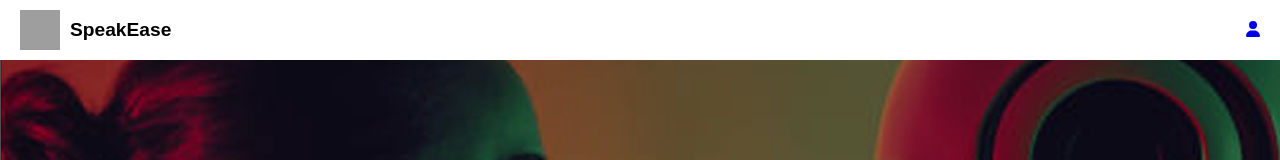
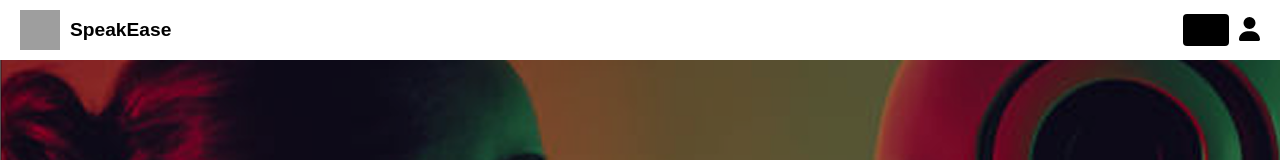
Before and after one commit to OrelShai/SpeakEase, a React (Create React App) app in the folder speakease-frontend/: page / in a window 1280 px wide. Shown: the top 160 px of the page. Built offline with nearby package versions, Linux system fonts and the light colour scheme; grey boxes are pictures that could not be loaded.

Commit message:
....
..
..

```diff
--- a/speakease-frontend/src/pages/HomePage.css
+++ b/speakease-frontend/src/pages/HomePage.css
@@ -8,6 +8,11 @@
     font-family: Arial, sans-serif;
     background-color: #f9f9f9;
     height: auto;
+  }
+
+  body.dark-mode {
+    background-color: #121212;
+    color: #ffffff;
   }
 
   .homepage {
@@ -24,7 +29,39 @@
     box-shadow: 0 2px 5px rgba(0,0,0,0.1);
   }
 
+  .navbar.dark-mode {
+    background-color: #1e1e1e;
+  }
+
+  .login-icon, .dark-mode-icon {
+    margin-left: 10px;
+    font-size: 1.5rem;
+    cursor: pointer;
+    color: #000; /* Default color for light mode */
+  }
+
+  .dark-mode-icon {
+    margin-left: 0;
+  }
+
+  body.dark-mode .login-icon,
+  body.dark-mode .dark-mode-icon {
+    color: #fff; /* Color for dark mode */
+  }
+
+  .dark-mode-icon {
+    color: #000; /* Sun icon color for light mode */
+  }
+
+  body.dark-mode .dark-mode-icon {
+    color: #fff; /* Sun icon color for dark mode */
+  }
+
   .navbar-left {
+    display: flex;
+    align-items: center;
+  }
+  .navbar-right {
     display: flex;
     align-items: center;
   }
@@ -61,6 +98,10 @@
     background: url("/public/images/woman_and_robot.png") center center / cover no-repeat;
   }
 
+  .hero.dark-mode {
+    background-color: #1e1e1e;
+  }
+
   .hero-overlay {
     position: absolute;
     top: 0;
@@ -91,6 +132,10 @@
   .scenarios {
     background-color: #fff;
     padding: 40px 20px;
+  }
+
+  .scenarios.dark-mode {
+    background-color: #1e1e1e;
   }
 
   .scenario-grid {
@@ -139,6 +184,10 @@
     justify-content: space-between;
   }
 
+  .dark-bar.dark-mode {
+    background-color: #1e1e1e;
+  }
+
   .dark-bar p {
     margin: 0;
     margin-bottom: 5px;
@@ -177,6 +226,10 @@
     margin: 0 auto;
   }
 
+  .guidance.dark-mode {
+    background-color: #1e1e1e;
+  }
+
   .guidance h2 {
     font-size: 2rem;
     margin-bottom: 30px;
@@ -213,6 +266,10 @@
   .testimonials {
     padding: 40px 20px;
     background-color: #f2f2f2;
+  }
+
+  .testimonials.dark-mode {
+    background-color: #1e1e1e;
   }
 
   .testimonials h2 {
@@ -260,6 +317,10 @@
     padding: 40px 20px;
   }
 
+  .faq.dark-mode {
+    background-color: #1e1e1e;
+  }
+
   .faq h2 {
     text-align: center;
     margin-bottom: 30px;
@@ -278,6 +339,10 @@
     background-color: #0056b3;
     color: #fff;
     padding: 40px 20px;
+  }
+
+  .contact.dark-mode {
+    background-color: #1e1e1e;
   }
 
   .contact-content {
@@ -358,6 +423,10 @@
     text-align: center;
   }
 
+  .footer.dark-mode {
+    background-color: #1e1e1e;
+  }
+
   .footer-content {
     max-width: 1200px;
     margin: 0 auto;
--- a/speakease-frontend/src/pages/HomePage.js
+++ b/speakease-frontend/src/pages/HomePage.js
@@ -1,13 +1,20 @@
-import React from "react";
+import React, { useState } from "react";
 import { Link } from "react-router-dom";
 import { FontAwesomeIcon } from "@fortawesome/react-fontawesome";
-import { faSignInAlt } from "@fortawesome/free-solid-svg-icons";
-import { faUser } from "@fortawesome/free-solid-svg-icons";
+import { faUser, faSun } from "@fortawesome/free-solid-svg-icons";
 import "./HomePage.css";
 
 const HomePage = () => {
+  // Dark mode state
+  const [darkMode, setDarkMode] = useState(false);
+
+  const toggleDarkMode = () => {
+    setDarkMode(!darkMode);
+    document.documentElement.classList.toggle("dark-mode", !darkMode);
+  };
+
   return (
-    <div className="homepage">
+    <div className={`homepage ${darkMode ? "dark-mode" : ""}`}>
       {/* -- NAVIGATION BAR -- */}
       <nav className="navbar">
         <div className="navbar-left">
@@ -15,6 +22,9 @@ const HomePage = () => {
           <span className="brand-name">SpeakEase</span>
         </div>
         <div className="navbar-right">
+          <button onClick={toggleDarkMode} className="dark-mode-icon">
+            <FontAwesomeIcon icon={faSun} />
+          </button>
           <Link to="/login" className="login-icon">
             <FontAwesomeIcon icon={faUser} />
           </Link>
```
